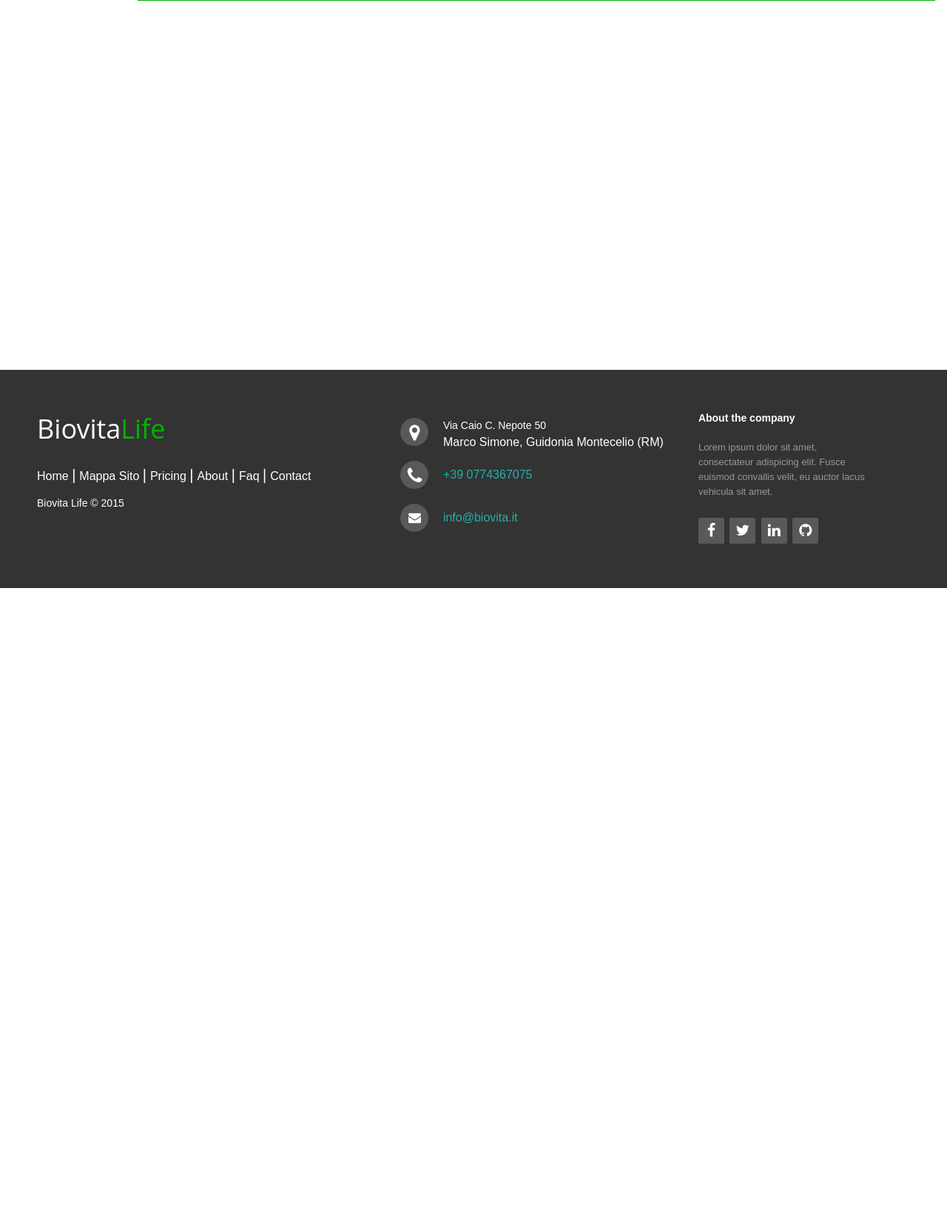
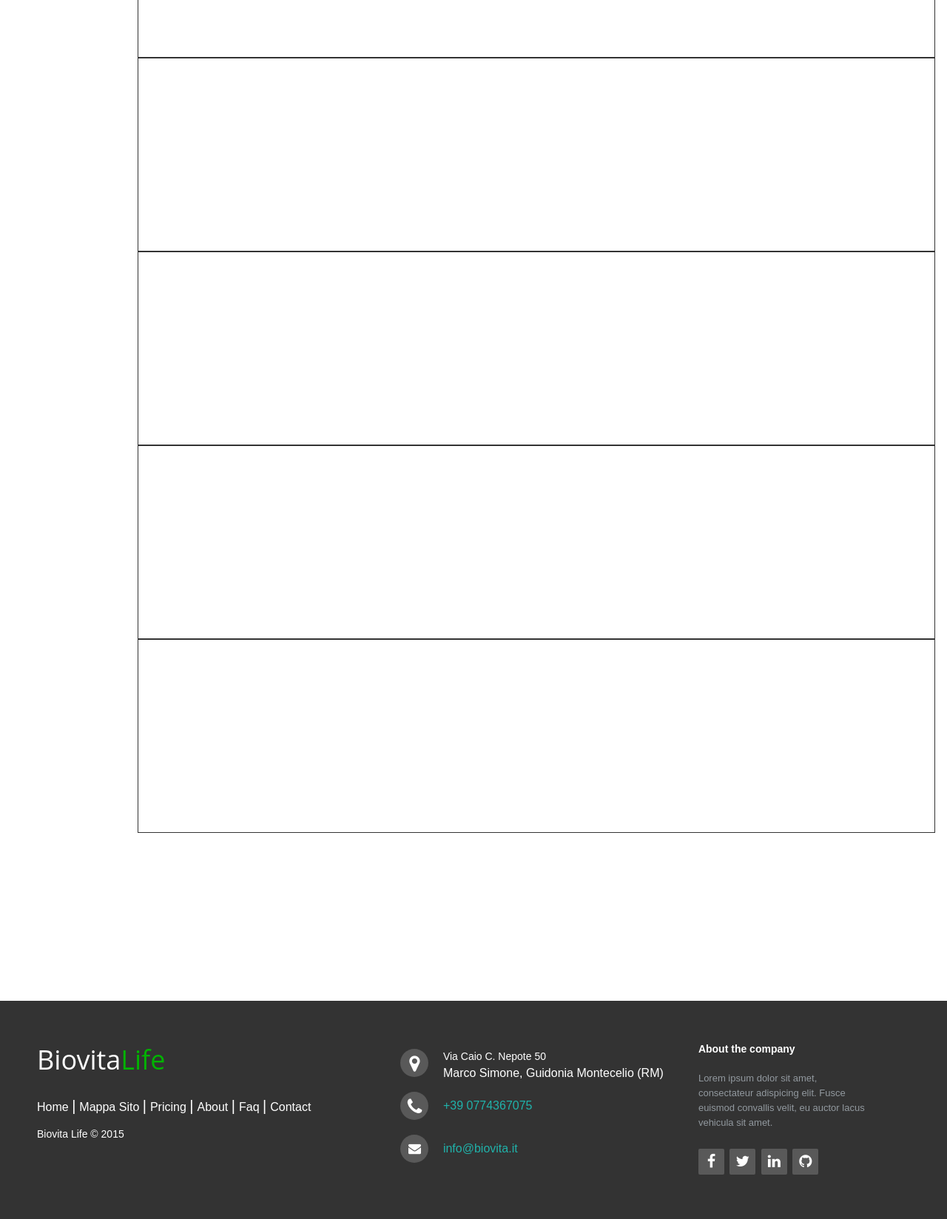
Before and after one commit to Niceiv/BiovitaLife, a PHP site: page /Beauty.html in a window 1280 px wide. Shown: the part 778-2426 px from the top of the page at 74% size. Before the commit the page ends 1573 px from the top, so only its background shows below. Run offline with PHP 8.4, Linux system fonts and the light colour scheme.

Commit message:
beauty html

```diff
--- a/Beauty.html
+++ b/Beauty.html
@@ -27,11 +27,21 @@
 
 
 		<DIV class="Titolo" >
-			<h6>Beauty Is Natura</h6>
+			<h6>Beauty Is Nature</h6>
 		</div>
-		<div class="content">
+		<h4 class="uno"><span style="color:#00b300"><strong>Personal Care Line </strong></span>- azione antiage per pelle e capelli</h4>
+		<div class="content1">
 			<div class="products">
-				<img src="image\Prodotti\Omeotints2.jpg" alt="OMEOTINTS">
+			</div>
+			<div class="products">
+			</div>
+			<div class="products">
+			</div>
+			<div class="products">
+			</div>
+			<div class="products">
+			</div>
+			<div class="products">
 			</div>
 		</div>
 	</BODY>
--- a/biovita.css
+++ b/biovita.css
@@ -108,6 +108,11 @@
   margin-left: 170px;
   padding: 1px 16px;
   height: 1000px;
+}
+div.content1 {
+  margin-left: 170px;
+  padding: 1px 16px;
+  height: 1800px;
 }
 
 /* On screens that are less than 700px wide, make the sidebar into a topbar */
@@ -285,6 +290,11 @@
 h4{
 	font-size:1.67em;
 }
+h4.uno{
+  text-align: center;
+  margin-left: 50px;
+  font: 1.97em Optima;
+}
 h3{
 	font-size:2.57em;
 }
@@ -314,11 +324,8 @@
     margin-right: 170px;
 }
 
-div.products{
-  padding: 100px;
-  background-color: #00b300;
+.products{
+  padding: 130px;
+  border: solid;
+  border-width: 1px;
 }
-
-products img{
-  height: 10%;
-}
```
Also changed, not shown: index.html (+10 -15 lines), myTopnav.js (+10 -11 lines), image/Foto/Als.png (renamed from image/Prodotti/Als.png), image/Foto/IMG 1.jpg (added), image/Foto/beauty-natura.png (added), image/Foto/capelli.jpg (deleted), image/Foto/ioinvio.png (added), image/Foto/testa.jpg (deleted), image/Prodotti/Als.jpg (deleted), image/Prodotti/beauty-natura1.jpg (deleted), 3 other files.
